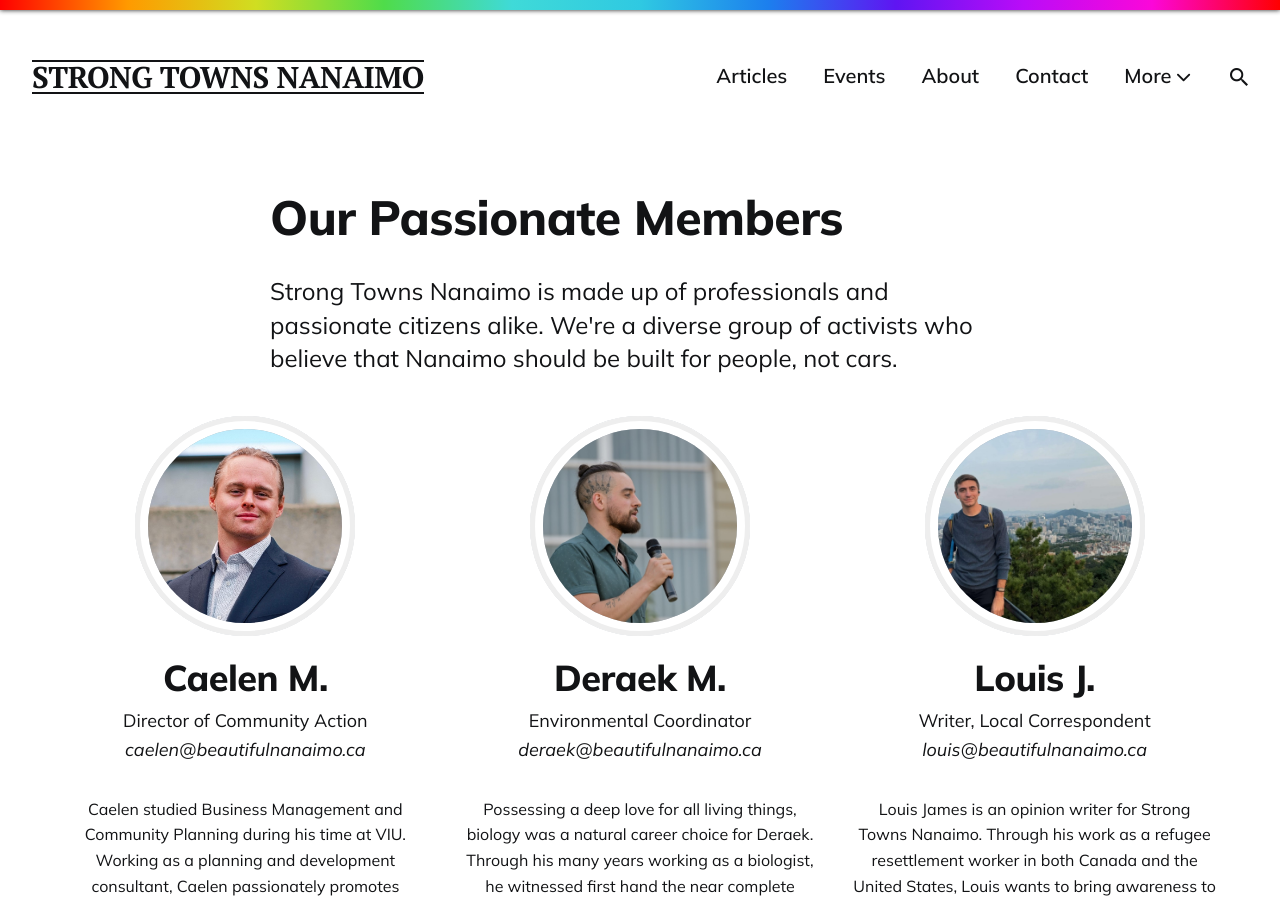
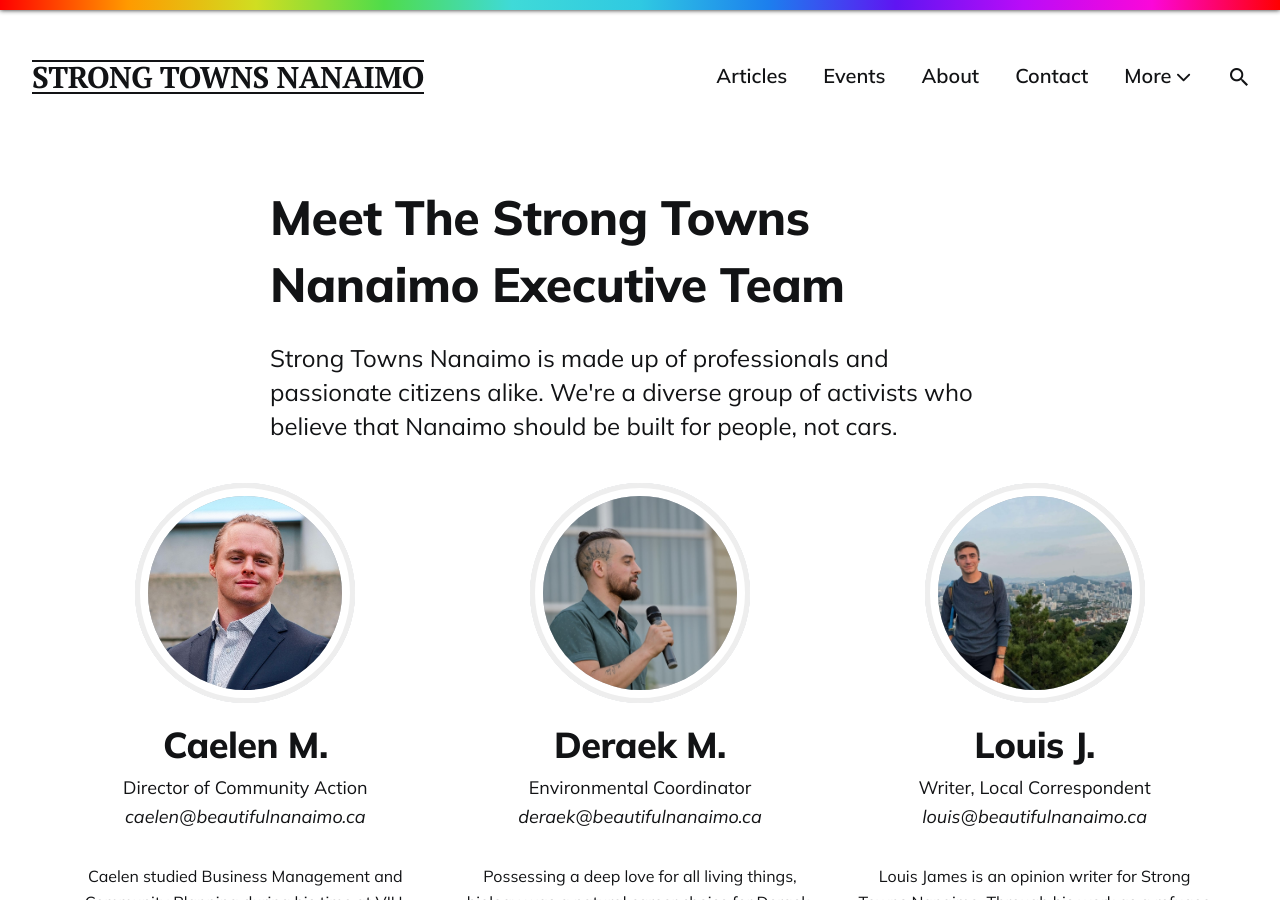
Before and after one commit to LaputanMachines/beautiful-nanaimo, a Jekyll site: the page built from _pages/members.html, in a window 1280 px wide and 900 px high. Built offline with Jekyll 4.4.1, drawn with Linux system fonts in a browser that asks for light colours.

Commit message:
Move all members to /members subdir

```diff
--- a/_pages/members.html
+++ b/_pages/members.html
@@ -1,6 +1,6 @@
 ---
 layout: default
-title: Our Passionate Members
+title: Meet The Strong Towns Nanaimo Executive Team
 permalink: /members
 description: "Strong Towns Nanaimo is made up of professionals and passionate citizens alike. We're a diverse group of activists who believe that Nanaimo should be built for people, not cars."
 ---
@@ -19,11 +19,11 @@
             {% assign post_count = site.posts | where:"author", author.username %}
             <div class="col col-4 col-d-6 col-t-12">
               <div class="authors__info">
-                <p class="authors__image"><a class="authors__link" href="{{ author.url }}"><img class="lazy" data-src="{{ author.image }}" alt="{{ author.name }}"></a></p>
-                <h2 class="authors__name"><a class="authors__link" href="{{ author.url }}">{{ author.name }}</a></h2>
+                <p class="authors__image"><a class="authors__link" href="{{ author.permalink }}"><img class="lazy" data-src="{{ author.image }}" alt="{{ author.name }}"></a></p>
+                <h2 class="authors__name"><a class="authors__link" href="{{ author.permalink }}">{{ author.name }}</a></h2>
                 <p class="authors__email">{{ author.position }}<br><i>{{ author.email }}</i></p>
                 <p class="authors__description">{{ author.content }}</p>
-                <button class="authors__button"><a href="{{ author.url }}">Learn More</a></button>
+                <button class="authors__button"><a href="{{ author.permalink }}">Learn More</a></button>
               </div>
             </div>
             {% endfor %}
```
Also changed, not shown: _authors/caelen.md (+1 -0 lines), _authors/deraek.md (+2 -4 lines), _authors/louis.md (+2 -3 lines), _authors/michael.md (+2 -3 lines), _authors/tara.md (+2 -3 lines).
